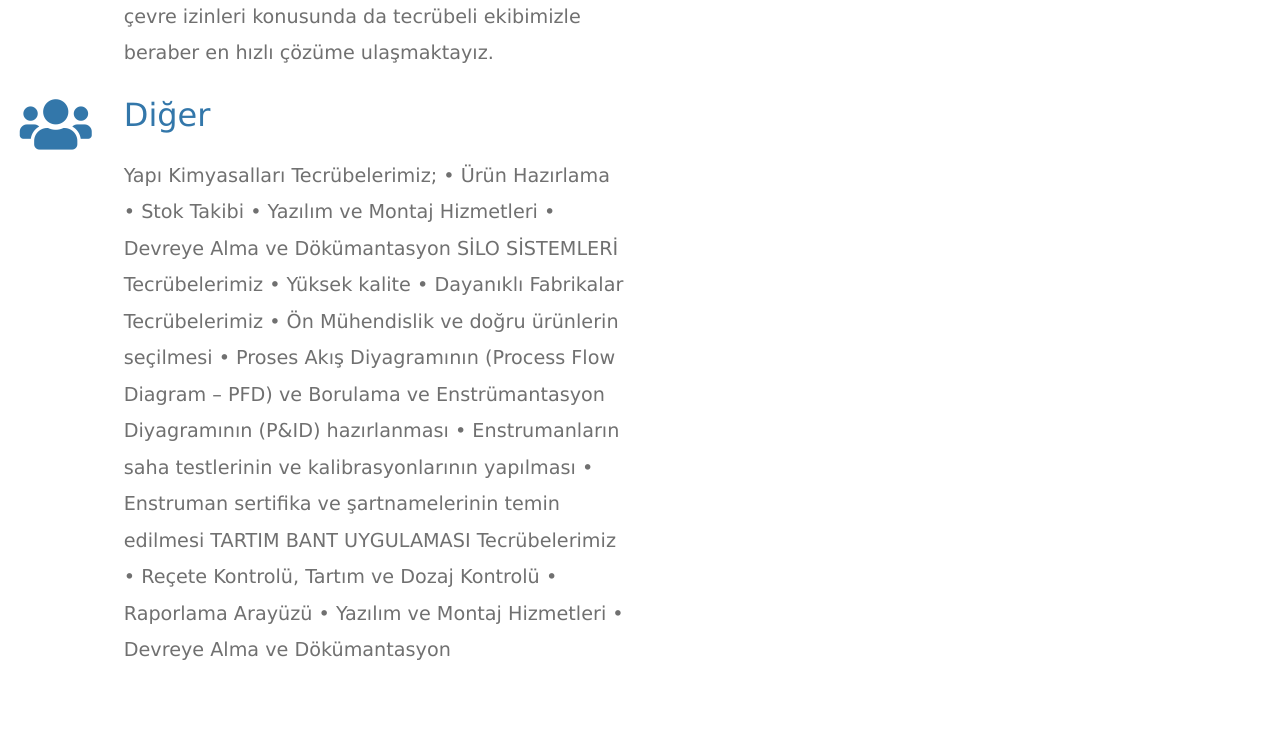
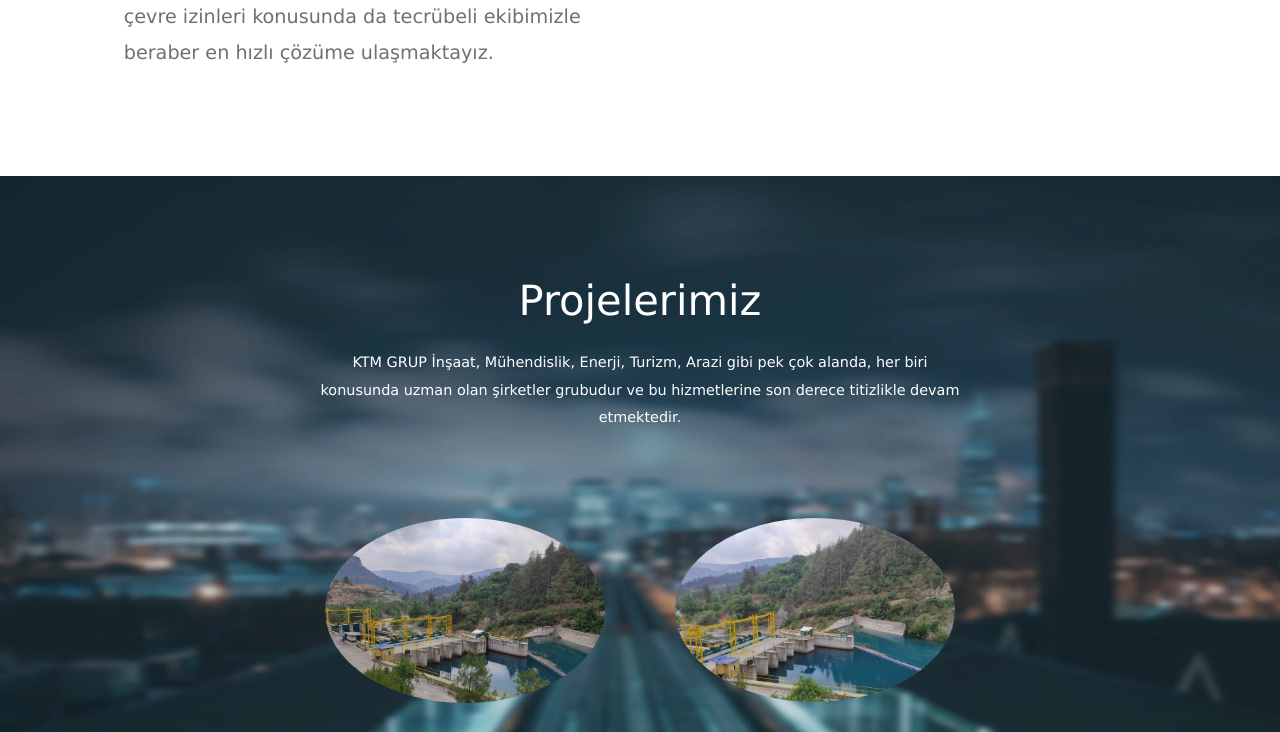
Before and after one commit to hanomer18/ktmall, a plain HTML site: page index.html in a window 1280 px wide. Shown: the part 2474-3206 px from the top of the page. Drawn offline with Linux system fonts and the light colour scheme.

Commit message:
Update index.html

```diff
--- a/index.html
+++ b/index.html
@@ -143,48 +143,7 @@ Hidroelektrik, rüzgar, biokütle, çatı ve saha güneş enerji santrali projel
 </p>
                     </div>
                 </div>
-                <div class="col-lg-1">
-                    <i class="fas fa-3x fa-users text-center tm-icon"></i>
-                </div>
-                <div class="col-lg-5">
-                    <div class="tm-intro-text-container">
-                      <h2 class="tm-text-primary mb-4">Diğer</h2>
-                        <p class="mb-4 tm-intro-text">
-            Yapı Kimyasalları Tecrübelerimiz;
 
-•	Ürün Hazırlama
-•	Stok Takibi
-•	Yazılım ve Montaj Hizmetleri
-•	Devreye Alma ve Dökümantasyon
-
-
-SİLO SİSTEMLERİ
-Tecrübelerimiz
-•	Yüksek kalite
-•	Dayanıklı
-
-Fabrikalar
-Tecrübelerimiz
-•	Ön Mühendislik ve doğru ürünlerin seçilmesi
-•	Proses Akış Diyagramının (Process Flow Diagram – PFD) ve Borulama ve Enstrümantasyon Diyagramının (P&ID) hazırlanması
-•	Enstrumanların saha testlerinin ve kalibrasyonlarının yapılması
-•	Enstruman sertifika ve şartnamelerinin temin edilmesi
-
-TARTIM BANT UYGULAMASI
-Tecrübelerimiz
-•	Reçete Kontrolü, Tartım ve Dozaj Kontrolü
-•	Raporlama Arayüzü
-•	Yazılım ve Montaj Hizmetleri
-•	Devreye Alma ve Dökümantasyon
-
-
- </p>
-
-<!--                           <div class="tm-continue">
-                            <a href="#testimonials" class="tm-intro-text tm-btn-primary">Detaylar</a>
-                        </div> -->
-                    </div>
-                </div>
 
             </div><!-- third row -->
 
```
